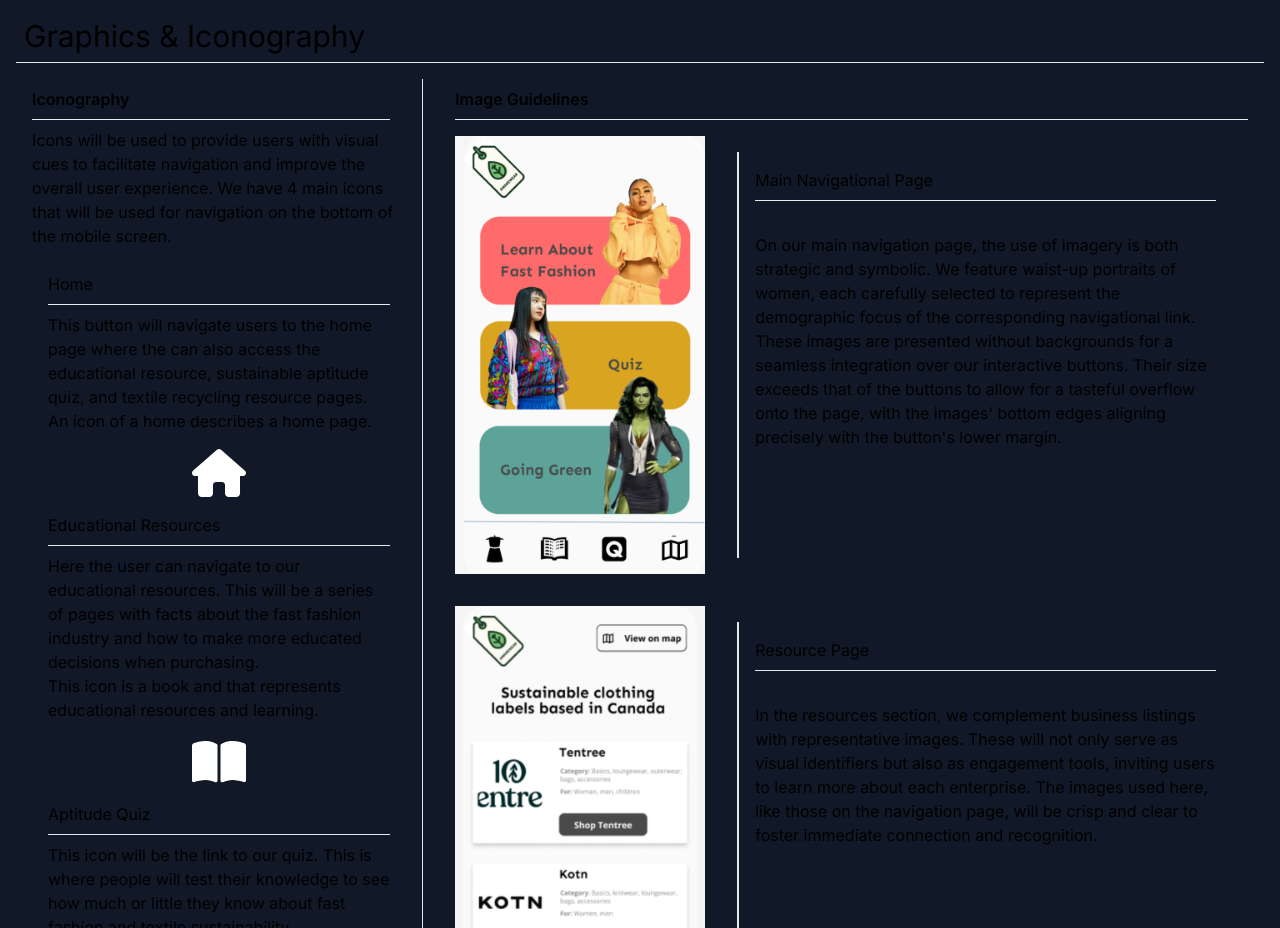
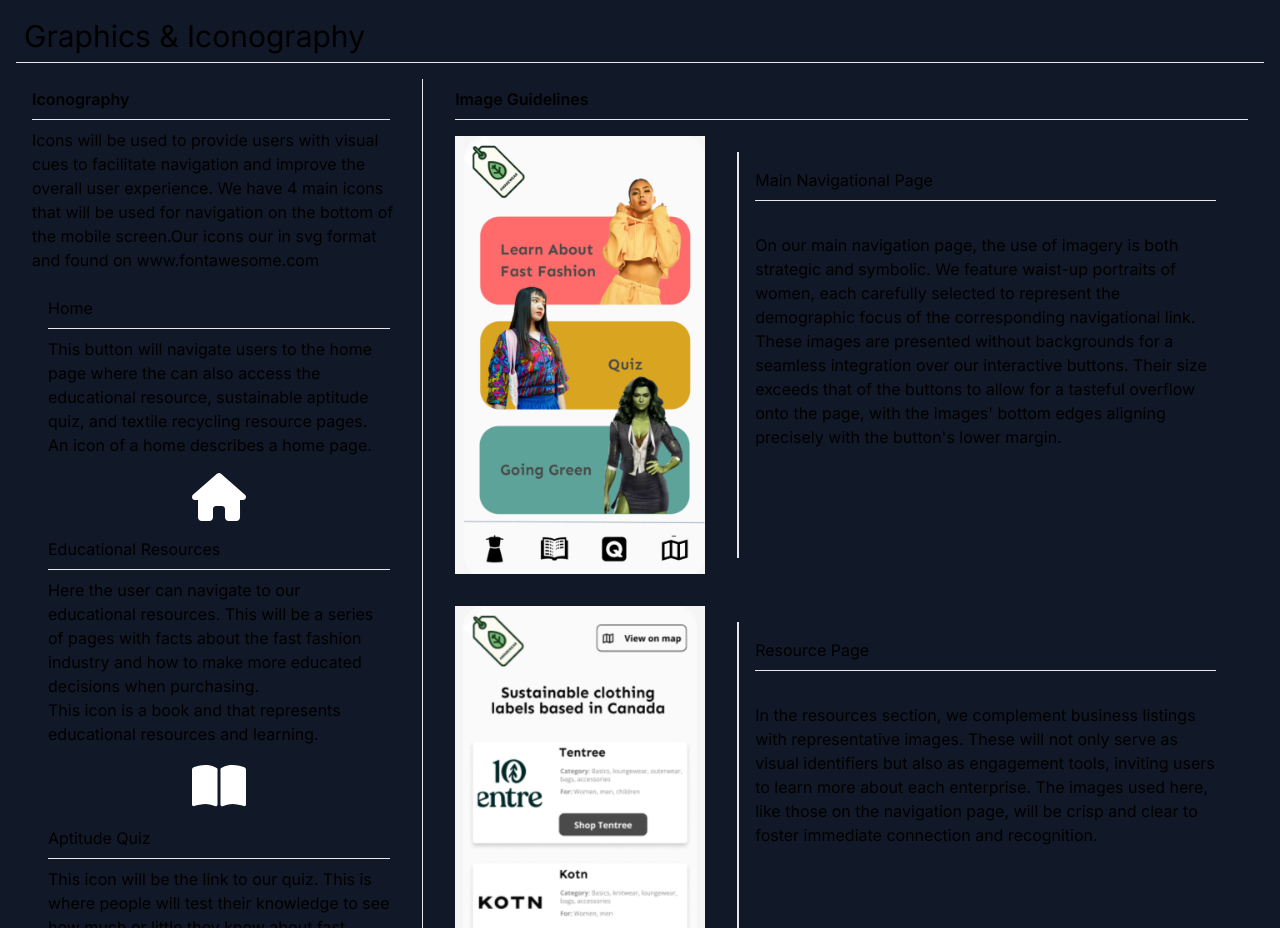
Before and after one commit to breadscorner/AwareWeare-Style, a Next.js app in the folder styleguide/: page / in a window 1280 px wide. Shown: the part 4820-5748 px from the top of the page. Built offline with nearby package versions, Linux system fonts and the light colour scheme.

Commit message:
add fontawesome

```diff
--- a/styleguide/src/app/components/graphics.tsx
+++ b/styleguide/src/app/components/graphics.tsx
@@ -14,7 +14,7 @@
           <div className="mx-4">
             <h2 className="font-semibold mb-2 mr-4 py-2 border-b">Iconography</h2>
             <p className="mt-2">
-              Icons will be used to provide users with visual cues to facilitate navigation and improve the overall user experience. We have 4 main icons that will be used for navigation on the bottom of the mobile screen.
+              Icons will be used to provide users with visual cues to facilitate navigation and improve the overall user experience. We have 4 main icons that will be used for navigation on the bottom of the mobile screen.Our icons our in svg format and found on www.fontawesome.com
             </p>
           </div>
           <br />
```
Also changed, not shown: 1 other file (tests, documents, lock files or other folders).
